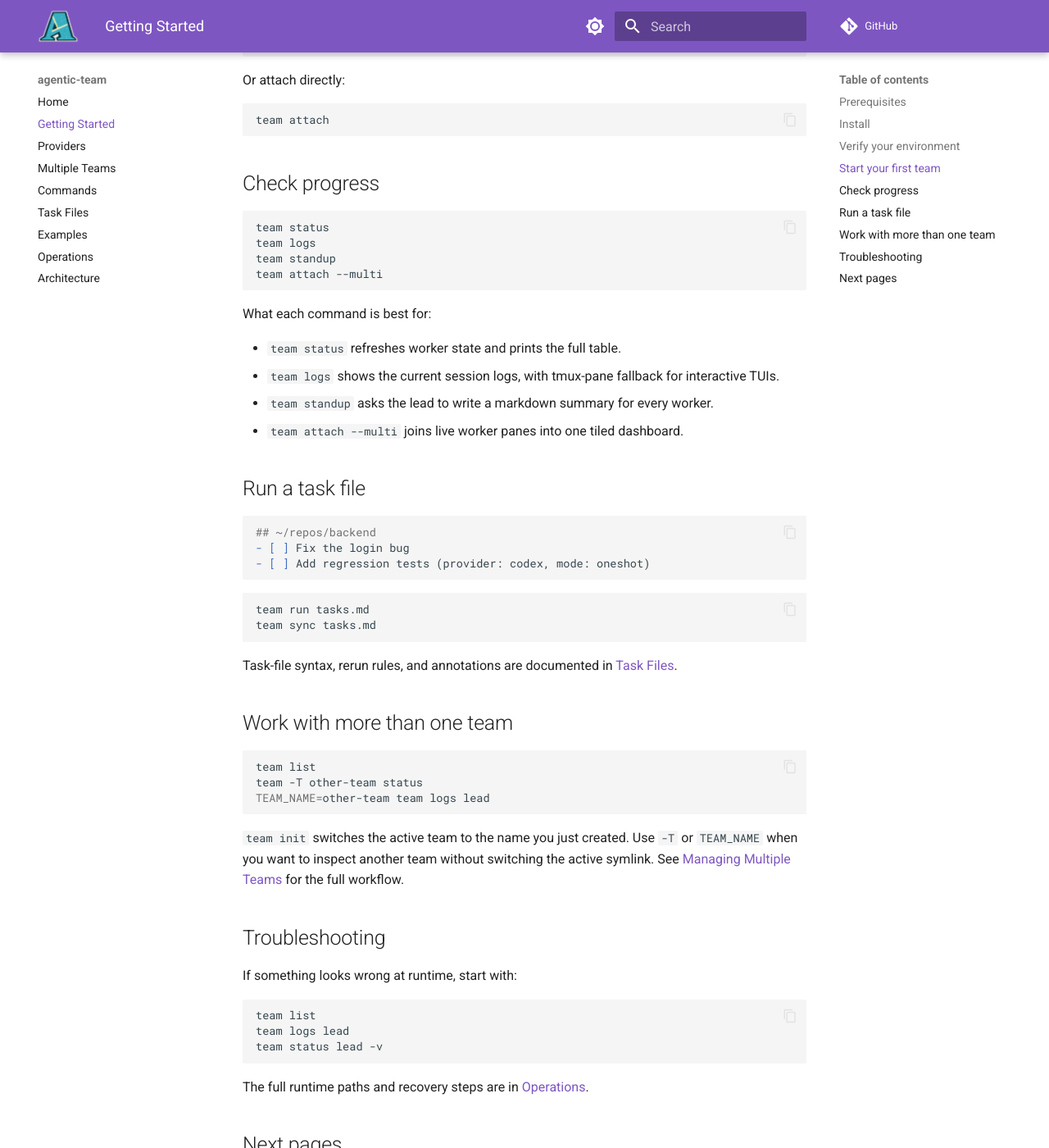
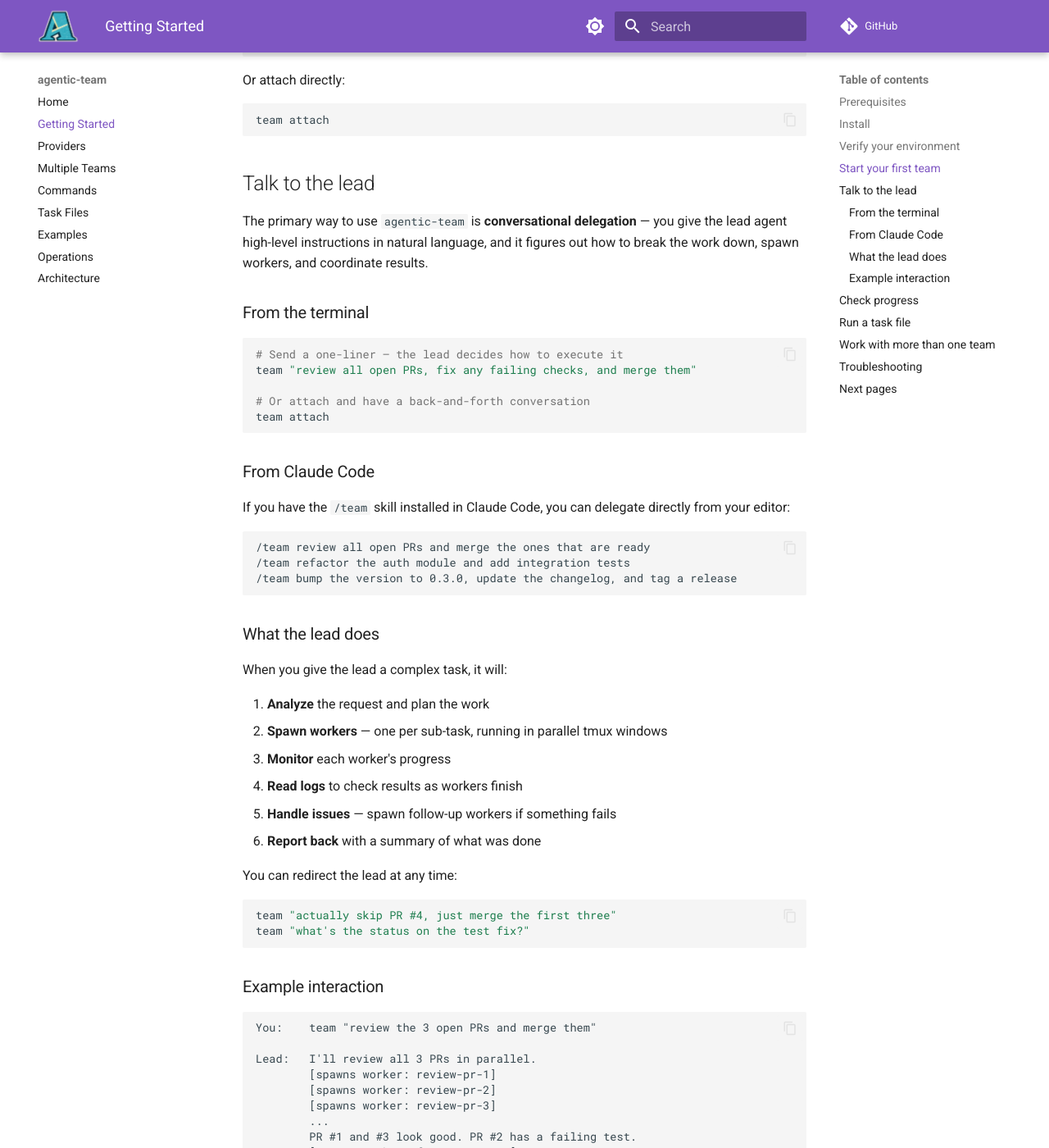
Before and after one commit to guenp/agentic-team, an MkDocs documentation site: the page built from docs/getting-started.md, in a window 1280 px wide and 1400 px high, scrolled down 1498 px. Shown: the whole window at 82% size. Built offline with MkDocs 1.6.1 and Material for MkDocs 9.7.7, drawn with Linux system fonts in a browser that asks for light colours; comment, search, counter and statistics services are not loaded; some of the changed text lies outside the part shown.

Commit message:
Document the interactive lead workflow (#7)
* Document the interactive lead workflow

Add prominent documentation for the primary usage pattern: talking to
the lead agent conversationally to delegate work, monitor progress,
and coordinate results. This is the key value proposition over just
running task files.

- README: new "How to use it: talk to the lead" section with examples
- docs/getting-started.md: new "Talk to the lead" section
- docs/index.md: add conversational delegation to features list
- demo/lead-workflow.md: full walkthrough of a realistic PR review,
  fix, merge, and release session

* Add example team status output to README Quick start

````diff
--- a/docs/getting-started.md
+++ b/docs/getting-started.md
@@ -69,7 +69,68 @@ Or attach directly:
 team attach
 ```
 
+## Talk to the lead
+
+The primary way to use `agentic-team` is **conversational delegation** — you give the lead agent high-level instructions in natural language, and it figures out how to break the work down, spawn workers, and coordinate results.
+
+### From the terminal
+
+```bash
+# Send a one-liner — the lead decides how to execute it
+team "review all open PRs, fix any failing checks, and merge them"
+
+# Or attach and have a back-and-forth conversation
+team attach
+```
+
+### From Claude Code
+
+If you have the `/team` skill installed in Claude Code, you can delegate directly from your editor:
+
+```
+/team review all open PRs and merge the ones that are ready
+/team refactor the auth module and add integration tests
+/team bump the version to 0.3.0, update the changelog, and tag a release
+```
+
+### What the lead does
+
+When you give the lead a complex task, it will:
+
+1. **Analyze** the request and plan the work
+2. **Spawn workers** — one per sub-task, running in parallel tmux windows
+3. **Monitor** each worker's progress
+4. **Read logs** to check results as workers finish
+5. **Handle issues** — spawn follow-up workers if something fails
+6. **Report back** with a summary of what was done
+
+You can redirect the lead at any time:
+
+```bash
+team "actually skip PR #4, just merge the first three"
+team "what's the status on the test fix?"
+```
+
+### Example interaction
+
+```
+You:    team "review the 3 open PRs and merge them"
+
+Lead:   I'll review all 3 PRs in parallel.
+        [spawns worker: review-pr-1]
+        [spawns worker: review-pr-2]
+        [spawns worker: review-pr-3]
+        ...
+        PR #1 and #3 look good. PR #2 has a failing test.
+        [spawns worker: fix-pr-2-tests]
+        ...
+        Fix applied. Merging all 3 PRs in order.
+        Done — all merged successfully.
+```
+
 ## Check progress
+
+While the lead works, you can monitor from another terminal:
 
 ```bash
 team status
@@ -86,6 +147,8 @@ What each command is best for:
 - `team attach --multi` joins live worker panes into one tiled dashboard.
 
 ## Run a task file
+
+For batch execution with predefined tasks, you can also use task files:
 
 ```markdown
 ## ~/repos/backend
````
Also changed, not shown: README.md (+122 -0 lines), demo/lead-workflow.md (added, +244 -0 lines), docs/index.md (+1 -0 lines).
